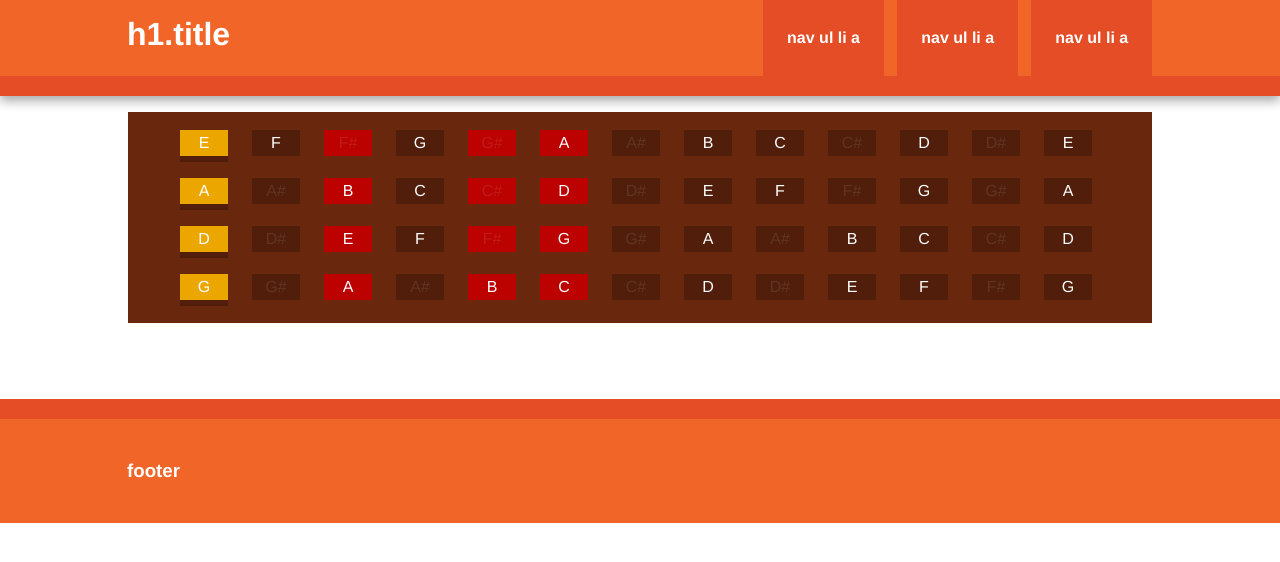
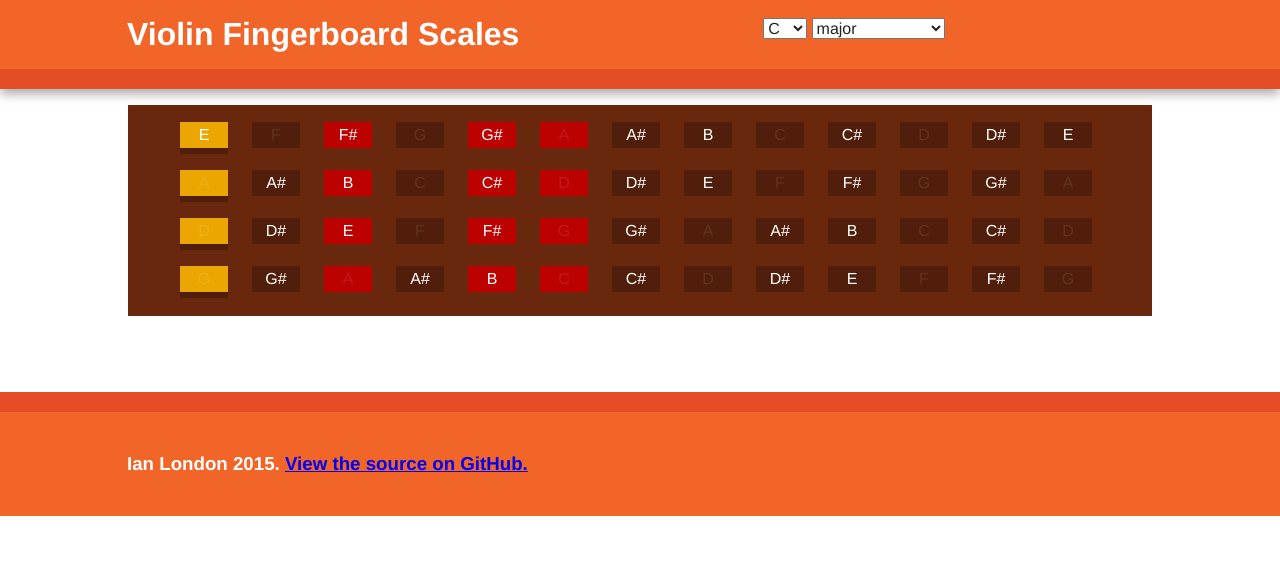
Before and after one commit to IanLondon/violin-scales, a plain HTML site: page index.html in a window 1280 px wide. Drawn offline with nearby package versions, Linux system fonts and the light colour scheme.

Commit message:
not pretty, but functional!

```diff
--- a/css/violinApp.css
+++ b/css/violinApp.css
@@ -5,6 +5,10 @@
   padding: 0.1em 0;
   color: white;
 
+}
+
+#selection-form {
+  margin-top: 1em;
 }
 
 .string {
--- a/index.html
+++ b/index.html
@@ -25,12 +25,15 @@
 
         <div class="header-container">
             <header class="wrapper clearfix">
-                <h1 class="title">h1.title</h1>
+                <h1 class="title">Violin Fingerboard Scales</h1>
                 <nav>
                     <ul>
-                        <li><a href="#">nav ul li a</a></li>
-                        <li><a href="#">nav ul li a</a></li>
-                        <li><a href="#">nav ul li a</a></li>
+                        <!-- <li><a href="#">About</a></li> -->
+                        <!-- <li><a href="#">Etc</a></li> -->
+                        <li><form id="selection-form">
+                          <select id="note-selector" onchange="showSelectedScale()"></select>
+                          <select id="scale-selector" onchange="showSelectedScale()"></select>
+                        </form></li>
                     </ul>
                 </nav>
             </header>
@@ -51,7 +54,7 @@
 
         <div class="footer-container">
             <footer class="wrapper">
-                <h3>footer</h3>
+                <h3>Ian London 2015. <a href = "https://github.com/hail-seitan/violin-scales">View the source on GitHub.</a></h3>
             </footer>
         </div>
 
--- a/js/main.js
+++ b/js/main.js
@@ -1,29 +1,3 @@
-function nextNoteNumber(noteNum) {
-  noteNum += 1;
-  noteNum %= 12;
-  return noteNum;
-}
-
-function buildScale(startingNote, scaleName) {
-  var scaleArray = [];
-  var scaleFormulas = {
-    "major": [0,2,4,5,7,9,11],
-    "natural minor": [0,2,3,5,7,8,10],
-    "harmonic minor": [0,2,3,5,7,8,11],
-    "melodic minor": [0,2,3,5,7,9,11]
-  };
-
-  if (scaleName in scaleFormulas) {
-    _.forEach(scaleFormulas[scaleName], function(n) {
-      scaleArray.push((startingNote + n) % 12);
-    });
-    return scaleArray;
-  } else {
-    console.log("Error: scale name '" + scaleName + "'not recognized.");
-  }
-
-}
-
 var sharpsByNum = {
   0: 'C',
   1: 'C#',
@@ -74,6 +48,43 @@ var noteNumBySymbol = {
   'B': 11
 };
 
+var scaleFormulas = {
+  "major": [0,2,4,5,7,9,11],
+  "natural minor": [0,2,3,5,7,8,10],
+  "harmonic minor": [0,2,3,5,7,8,11],
+  "melodic minor": [0,2,3,5,7,9,11]
+};
+
+function nextNoteNumber(noteNum) {
+  noteNum += 1;
+  noteNum %= 12;
+  return noteNum;
+}
+
+function buildScale(startingNote, scaleName) {
+  var scaleArray = [];
+
+  if (scaleName in scaleFormulas) {
+    _.forEach(scaleFormulas[scaleName], function(n) {
+      scaleArray.push((startingNote + n) % 12);
+    });
+    return scaleArray;
+  } else {
+    console.log("Error: scale name '" + scaleName + "'not recognized.");
+  }
+}
+
+function showScale(scaleArray) {
+  var inactiveColor = "rgba(255,255,255,0.1)";
+  var activeColor = "rgba(255,255,255,1)";
+  // make all notes invisible, then make only the notes in the scale visible.
+  $(".note").css("color", inactiveColor);
+
+  _.forEach(scaleArray, function(noteNum) {
+    $(".note-" + noteNum).css("color", activeColor);
+  });
+}
+
 function createNoteLiElements(notesObj) {
 // construct the <li>'s for all the notes
   _.forEach(['E','A','D','G'], function(stringName) {
@@ -90,18 +101,32 @@ function createNoteLiElements(notesObj) {
   });
 }
 
+function showSelectedScale() {
+  var selectedNote = $('#note-selector').val();
+  var selectedScale = $('#scale-selector').val();
+  showScale(buildScale(noteNumBySymbol[selectedNote],selectedScale));
+}
+
+//===================================================
+// Initial setup
+
 createNoteLiElements(sharpsByNum);
 
-function showScale(scaleArray) {
-  var inactiveColor = "rgba(255,255,255,0.1)";
-  var activeColor = "rgba(255,255,255,1)";
-  // make all notes invisible, then make only the notes in the scale visible.
-  $(".note").css("color", inactiveColor);
+// populate note selector with note names
+_.forEach(_.keys(noteNumBySymbol), function(noteSymbol){
+  $('#note-selector').append(
+    $('<option/>').val(noteSymbol).text(noteSymbol));
+});
 
-  _.forEach(scaleArray, function(noteNum) {
-    $(".note-" + noteNum).css("color", activeColor);
-  });
-}
+// populate scale selector with scale names
+_.forEach(_.keys(scaleFormulas), function(scaleName){
+  $('#scale-selector').append(
+    $('<option/>').val(scaleName).text(scaleName));
+});
+
 
 //example: C maj
-showScale(buildScale(0,"major"));
+// showScale(buildScale(0,"major"));
+
+//examp: G# natural minor
+showScale(buildScale(noteNumBySymbol["G#"],"natural minor"));
```
Also changed, not shown: 1 other file.
